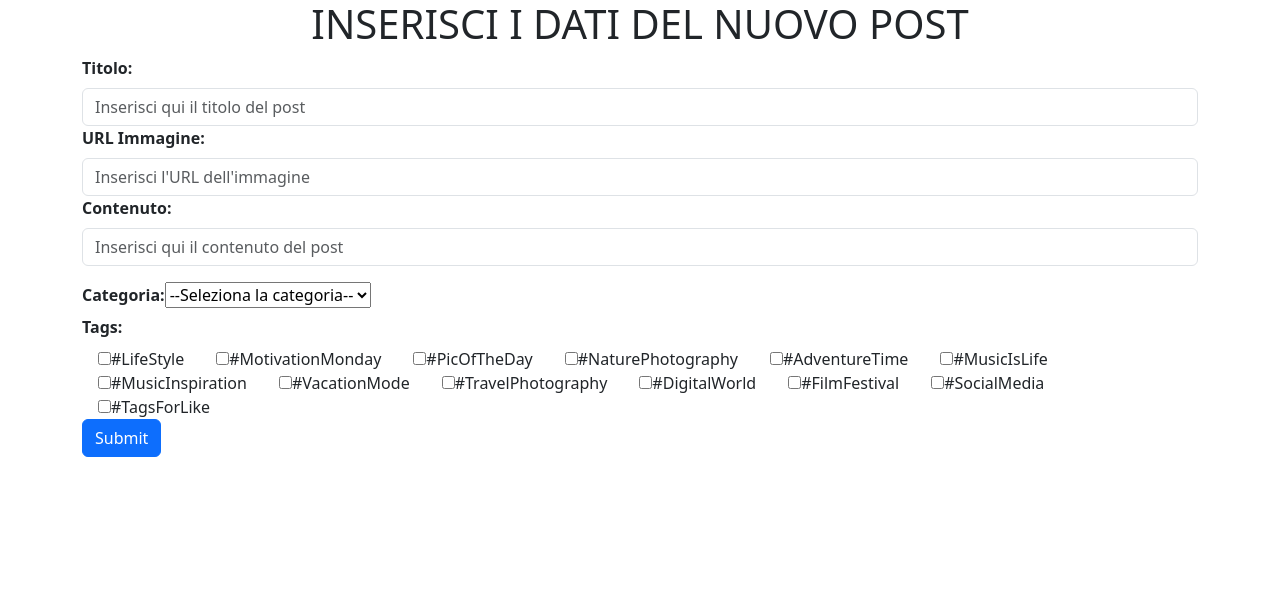
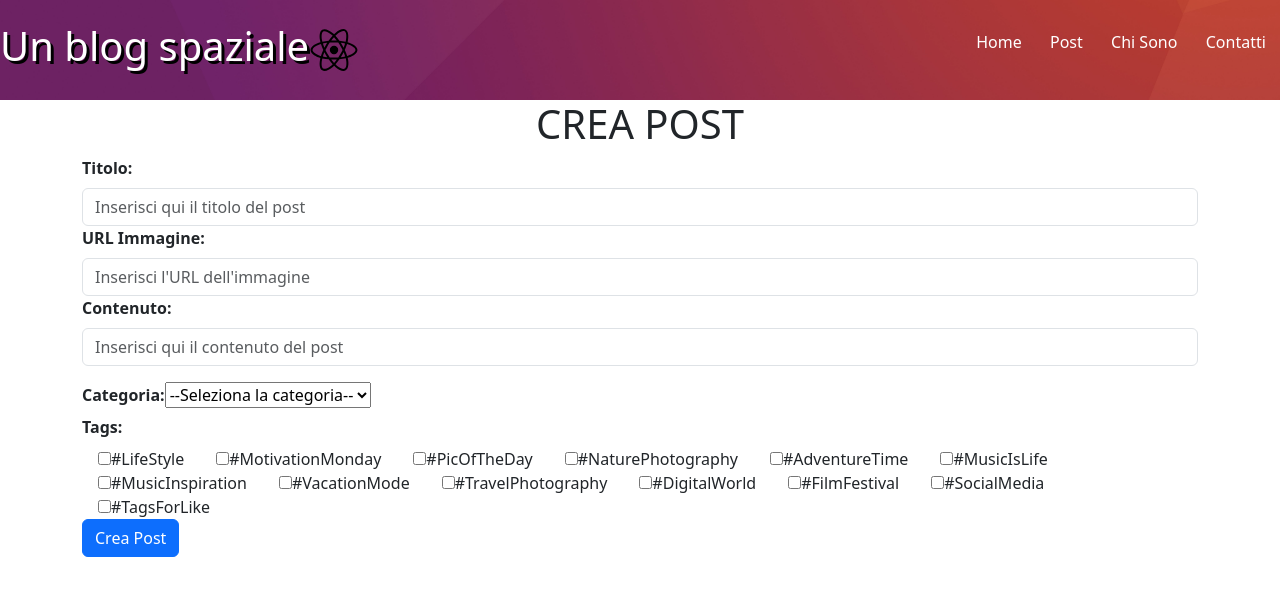
Before and after one commit to sim-sal/react-form-blog-multifields, a React (Vite) app: page / in a window 1280 px wide. Shown: the top 596 px of the page. Built offline with nearby package versions, Linux system fonts and the light colour scheme.

Commit message:
add Header component and style

```diff
--- a/src/App.jsx
+++ b/src/App.jsx
@@ -1,4 +1,5 @@
 import { useState } from 'react'
+import Header from './components/hEADER.JSX'
 import MyFormData from './components/MyFormData'
 
 function App() {
@@ -6,6 +7,7 @@ function App() {
 
   return (
     <>
+      <Header />
       <MyFormData />
     </>
   )
--- /dev/null
+++ b/src/components/Header.jsx
@@ -0,0 +1,41 @@
+import style from "../css/modules/Header.module.css"
+
+const links = [
+    {
+        label: 'Home',
+        url: '#'
+    },
+    {
+        label: 'Post',
+        url: '#'
+    },
+    {
+        label: 'Chi Sono',
+        url: '#'
+    },
+    {
+        label: 'Contatti',
+        url: '#'
+    },
+];
+
+export default function Header() {
+    return (
+        <header className={style.header}>
+            <div className={style.logo_title}>
+                <h1>Un blog spaziale</h1>
+                <img src="/logo.svg" alt="" />
+            </div>
+
+            <div>
+                <ul className={style.navList}>
+                    {links.map((link, i) => (
+                        <li key={i}>
+                            <a href={link.url}>{link.label}</a>
+                        </li>
+                    ))}
+                </ul>
+            </div>
+        </header>
+    );
+}
--- a/src/components/MyFormData.jsx
+++ b/src/components/MyFormData.jsx
@@ -52,7 +52,7 @@ export default function MyFormData() {
 
     return (
         <div className={"container"}>
-            <h1 className="text-center">INSERISCI I DATI DEL NUOVO POST</h1>
+            <h1 className="text-center">CREA POST</h1>
 
             <form onSubmit={handleFormSubmit}>
                 <div className="mb-3">
@@ -129,7 +129,7 @@ export default function MyFormData() {
 
                 <div>
                     <button type="submit" className="btn btn-primary">
-                        Submit
+                        Crea Post
                     </button>
                 </div>
 
@@ -141,6 +141,7 @@ export default function MyFormData() {
 
                         <img className={style.card_img} src={post.img_post} alt="Post" />
 
+                        <div className={style.card_main}>
                             <div className={style.card_header}>
 
                                 <h3>{post.title_post}</h3>
@@ -165,6 +166,7 @@ export default function MyFormData() {
                                 ))}
                             </div>
                         </div>
+                    </div>
 
                 ))}
             </div>
--- /dev/null
+++ b/src/css/modules/Header.module.css
@@ -0,0 +1,43 @@
+.header {
+    height: 100px;
+    background-image: url("/header_bg.jpg");
+    background-size: cover;
+    background-position: center;
+    color: white;
+    text-align: center;
+    display: flex;
+    align-items: center;
+    justify-content: space-between;
+}
+
+
+.logo_title {
+    width: 50%;
+    display: flex;
+}
+
+.logo_title>h1 {
+    color: white;
+    text-shadow: 3px 3px black;
+}
+
+.logo_title>img {
+    width: 50px;
+}
+
+.navList {
+    display: flex;
+    justify-content: space-around;
+    width: 350px;
+    list-style: none;
+}
+
+.navList>li>a {
+    color: white;
+    text-decoration: none;
+}
+
+.navList>li>a:hover {
+    color: rgb(14, 14, 53);
+    text-decoration: underline;
+}
--- a/src/css/modules/MyFormData.module.css
+++ b/src/css/modules/MyFormData.module.css
@@ -17,6 +17,10 @@
     padding-left: 0 !important;
 }
 
+.card_main {
+    padding: 10px;
+}
+
 .card_img {
     width: 100%;
     object-fit: cover;
```
Also changed, not shown: public/header_bg.jpg (added), public/logo.svg (added). Lines whose indentation alone changed are shown as unchanged.
